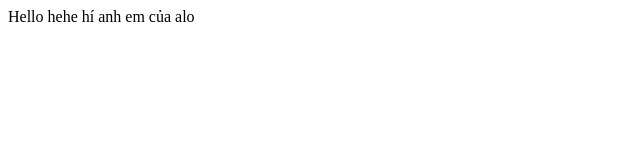
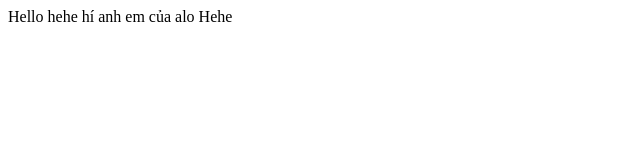
Before and after one commit to DuongOcean/DuongOcean.github.io, a plain HTML site: page index.html in a window 1280 px wide. Shown: the full height of the page, 0-640 px from the left. Drawn offline with Linux system fonts and the light colour scheme.

Commit message:
Update index.html
test 2

```diff
--- a/index.html
+++ b/index.html
@@ -2,5 +2,6 @@
 <html>
     <body>
         Hello hehe hí anh em của alo
+        Hehe
     </body>
 </html>
```
